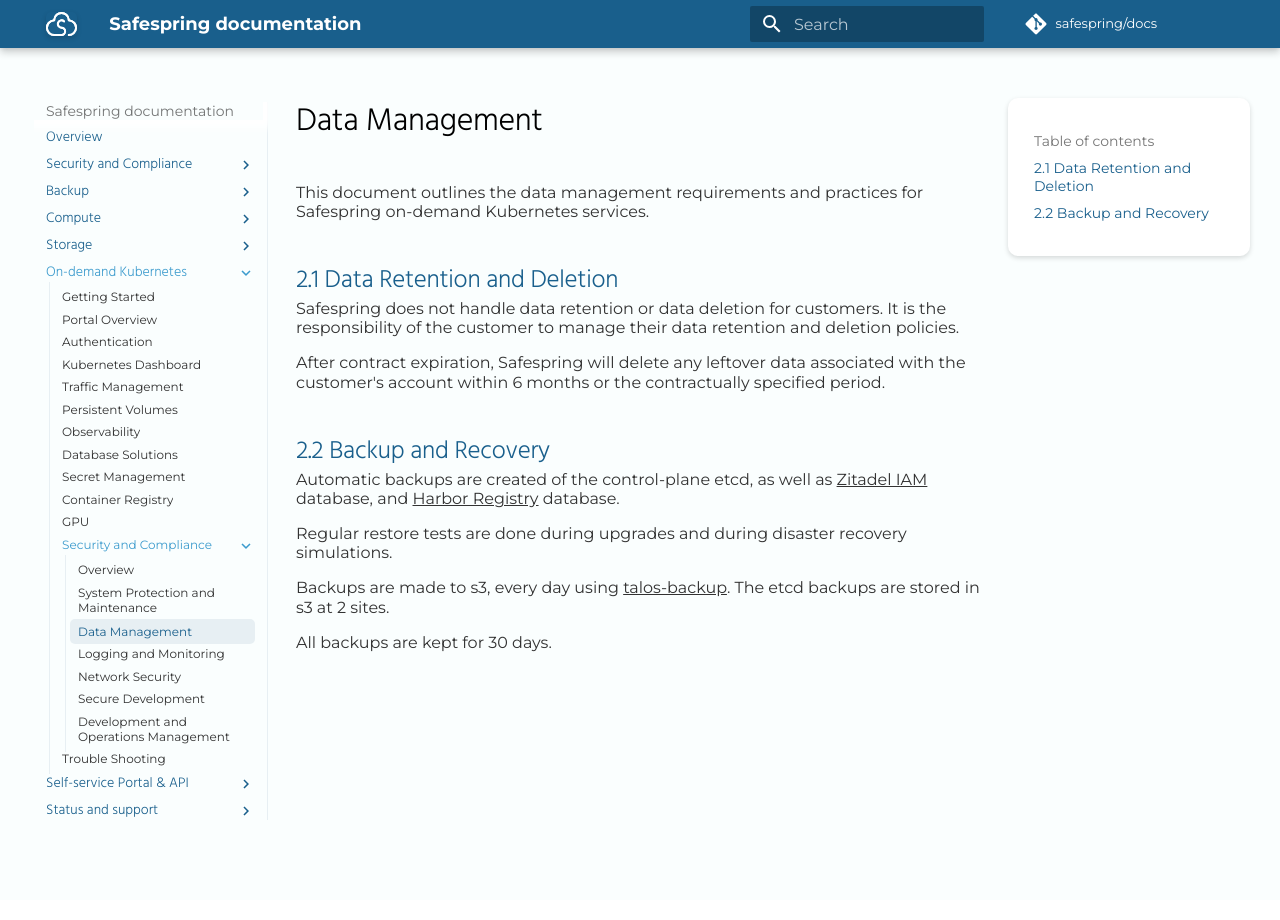
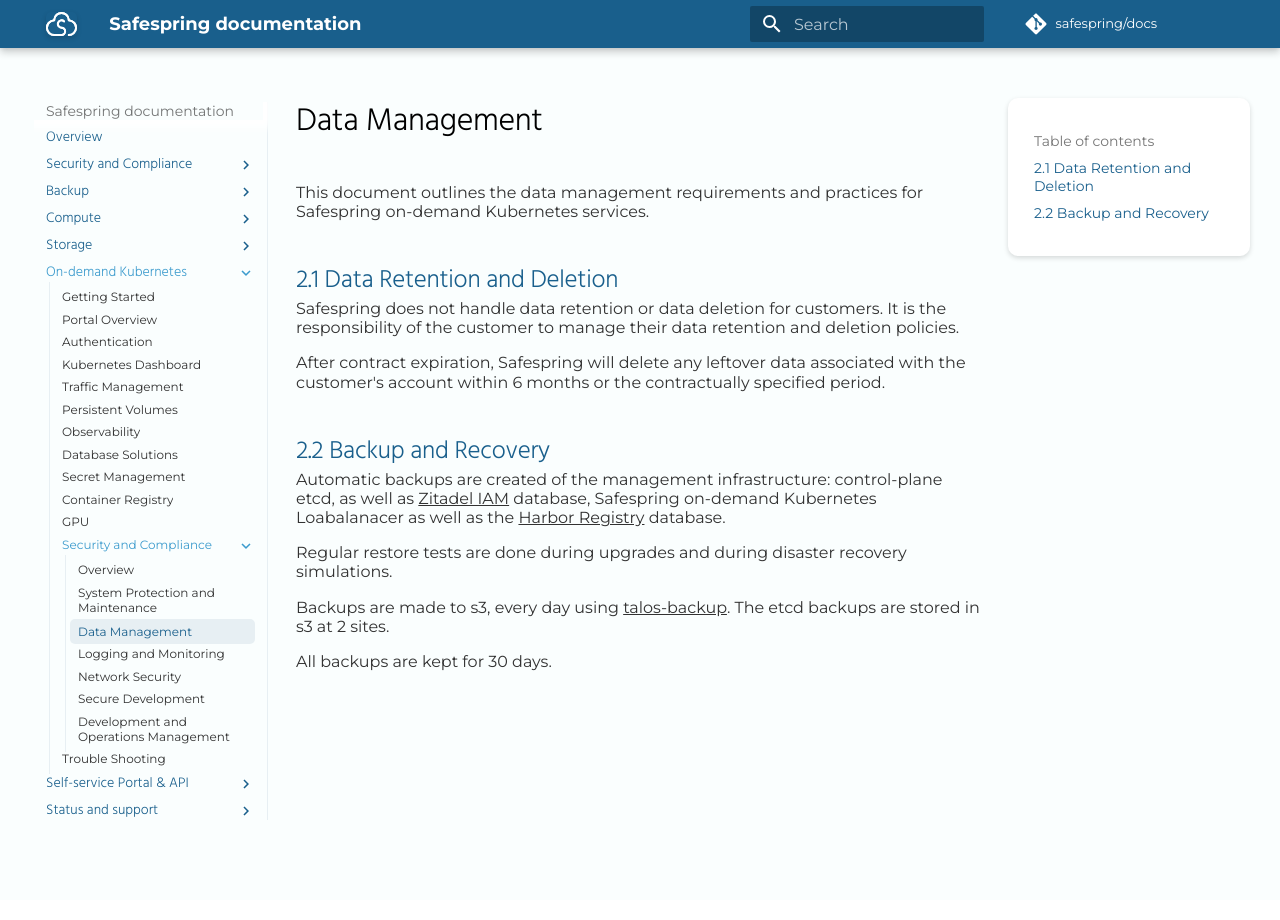
Before and after one commit to safespring/docs, an MkDocs documentation site: the page built from content/kubernetes/security-compliance/data-management.md, in a window 1280 px wide. Built offline with MkDocs 1.6.1 and Material for MkDocs 9.7.7, drawn with Linux system fonts in a browser that asks for light colours; some web fonts are replaced; a script that is not in the unit is left out; comment, search, counter and statistics services are not loaded.

Commit message:
on-demand k8s data-management additional info for loadbalancer

```diff
--- a/content/kubernetes/security-compliance/data-management.md
+++ b/content/kubernetes/security-compliance/data-management.md
@@ -10,7 +10,7 @@
 
 ## 2.2 Backup and Recovery
 
-Automatic backups are created of the control-plane etcd, as well as [Zitadel IAM](https://zitadel.com/) database, and [Harbor Registry](https://goharbor.io/) database.
+Automatic backups are created of the management infrastructure: control-plane etcd, as well as [Zitadel IAM](https://zitadel.com/) database, Safespring on-demand Kubernetes Loabalanacer as well as the [Harbor Registry](https://goharbor.io/) database.
 
 Regular restore tests are done during upgrades and during disaster recovery simulations.
 
```
